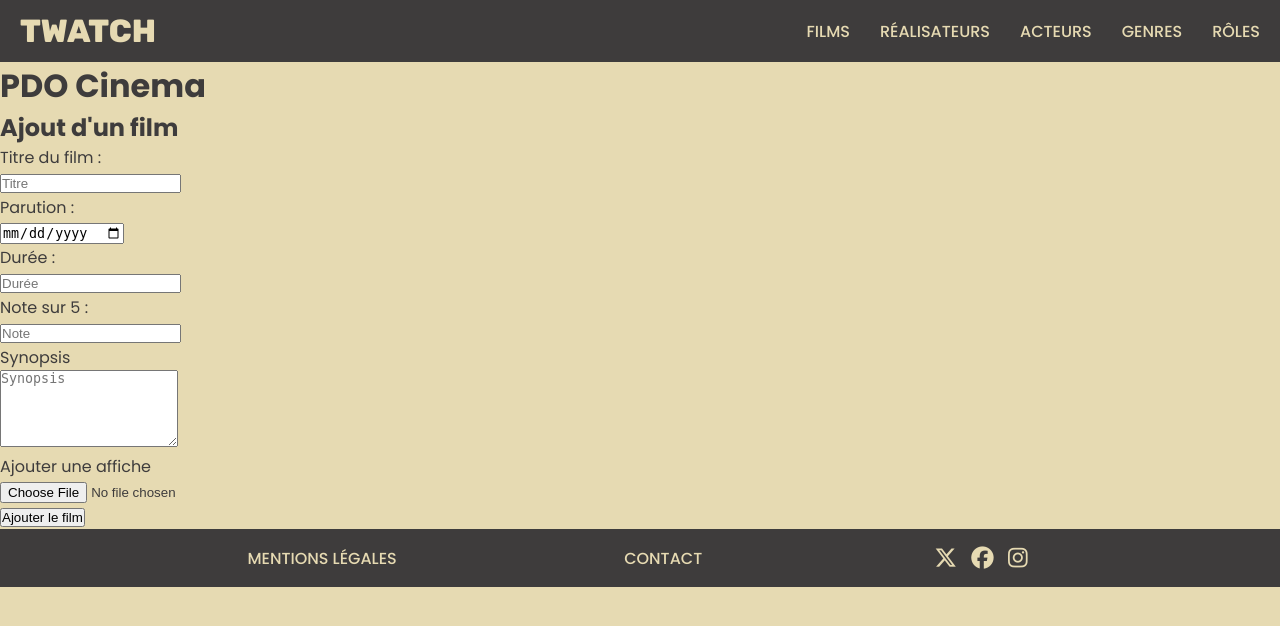
After one commit to ginodalsasso/projet-cinema, a PHP site: template view/forms/addFilm.php in a window 1280 px wide. The commit adds this page. Shown: the top 626 px of the page. Run offline with PHP 8.4, Linux system fonts and the light colour scheme; the template is opened without the code that fills it, so the values that code supplies are empty; some libraries are stand-ins or nearby versions.

Commit message:
addActeur et addFilm forms

```diff
--- a/index.php
+++ b/index.php
@@ -28,8 +28,10 @@ if(isset($_GET["action"])){ //En fonction de l'action détectée dans l'URL via
         case "detailFilm" : $ctrlCinema->detailFilm($id); break;
         case "detailGenre" : $ctrlCinema->detailGenre($id); break;
         case "detailRealisateur" : $ctrlCinema->detailRealisateur($id); break;
-        case "edition" : $ctrlCinema->edition($id); break;
-        case "addRemove" : $ctrlCinema->addRemove(); break; //pour une suppression, penser à l'id
+        //forms
+        case "addActeur" : $ctrlCinema->addActeur(); break;
+        case "addFilm" : $ctrlCinema->addFilm(); break;
+
     }
 };
 
--- a/public/css/style.css
+++ b/public/css/style.css
@@ -28,6 +28,12 @@ body{
 
  img{
    width: 150px;   /**************************** PROVISOIRE ******************************/
+   filter: sepia(30%);
+   transition: 0.2s;
+}
+
+ img:hover{
+    filter: none;
  }
 
 /*=============== NAV AND FOOTER===============*/
@@ -116,7 +122,7 @@ body{
 
 .footer_social{
     padding: 0 5px;
-    font-size: 1,5rem;
+    font-size: 1.4rem;
 }
 
 @media(max-width:650px){
--- /dev/null
+++ b/view/forms/addFilm.php
@@ -0,0 +1,33 @@
+<!-- On commence et on termine la vue par "ob_start()" et "ob_get_clean()" -->
+<?php ob_start(); ?>
+
+<!-- formulaire d'ajout d'un acteur -->
+<section class="form">
+    <form action="">
+        <p><label>Titre du film :</label></p>
+            <input type="text" class="form_item" name="titre" placeholder="Titre" required>
+        <p><label>Parution :</label></p>
+            <input type="date" class="form_item" name="parution" required>
+        <p><label>Durée :</label></p>
+            <input type="number" class="form_item" name="durée" placeholder="Durée" required>
+        <p><label>Note sur 5 :</label></p>
+            <input type="number" class="form_item" name="note" placeholder="Note" required>
+        <p><label>Synopsis</label></p>
+            <textarea name="synopsis" rows="5" placeholder="Synopsis"></textarea>
+
+        <p><label for="file">Ajouter une affiche</label></p>
+            <input type="file" name="file" class="add_photo" accept="image/png, image/jpeg">
+
+        <p><button type="submit" name="submit" class="add_btn">Ajouter le film</button></p>
+    </form>
+</section>
+
+<?php
+
+// Définition des titres pour la vue
+$titre = "Ajouter un film";
+$titre_secondaire = "Ajout d'un film";
+$contenu = ob_get_clean();
+
+//injecter le contenu dans le template > template.php
+require "view/template.php";
--- a/view/template.php
+++ b/view/template.php
@@ -13,8 +13,6 @@
 <!--==================== HEADER ====================-->
     <header class="header" id="header">
         <nav class="nav_container">
-
-            <!-- <div class="nav_menu"> -->
             <ul class="nav_list">
                 <li class="logo"><a href="#" class="nav_logo">TWATCH</a></li>
                 <input type="checkbox" id="check">
@@ -38,7 +36,6 @@
                 </span>
                 <label for="check" class="open-menu"><i class="fas fa-bars"></i></label>
             </ul>
-            <!-- </div> -->
         </nav>
     </header>
     <main>
```
Also changed, not shown: view/forms/addActeur.php (added, +30 -0 lines). Lines whose indentation alone changed are shown as unchanged.
